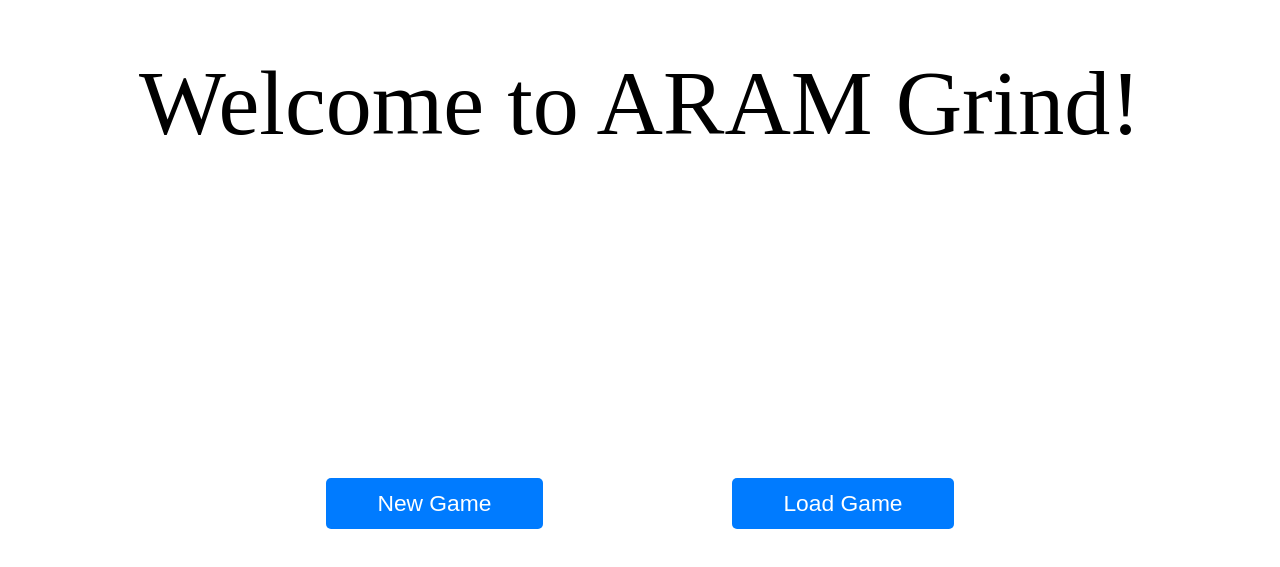
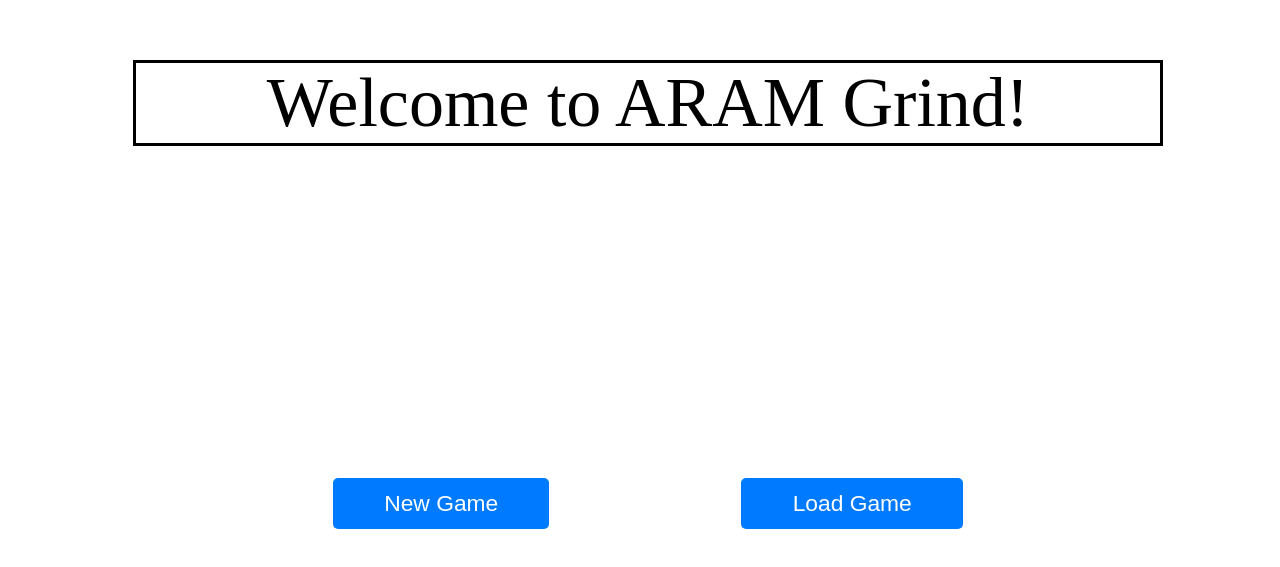
Before and after one commit to simonrydder/aram-grind-gui, a Nuxt app: page / in a window 1280 px wide. Shown: the part 105-672 px from the top of the page. Built offline with nearby package versions, Linux system fonts and the light colour scheme.

Commit message:
refactored layout

```diff
--- /dev/null
+++ b/assets/css/container.css
@@ -0,0 +1,28 @@
+.page {
+  /* display: flex; */
+  height: 100vh;
+  width: 100vw;
+}
+
+.vertical-container {
+  display: flex;
+  flex-direction: row;
+  height: 100%;
+  width: 100%;
+}
+
+.horizontal-container {
+  display: flex;
+  flex-direction: column;
+  height: 100%;
+  width: 100%;
+}
+
+.child {
+  display: flex;
+  flex: 1;
+  justify-content: center;
+  align-items: center;
+  height: 100%;
+  width: 100%;
+}
--- /dev/null
+++ b/components/TitleText.vue
@@ -0,0 +1,71 @@
+<template>
+  <div
+    class="welcome-text"
+    :style="{ width: width, height: height }"
+    ref="welcomeText"
+  >
+    {{ message }}
+  </div>
+</template>
+
+<script setup>
+import { defineProps, onMounted, ref, watch } from "vue";
+
+const props = defineProps({
+  message: {
+    type: String,
+  },
+  width: {
+    type: String,
+    default: "80%",
+  },
+  height: {
+    type: String,
+    default: "20%",
+  },
+});
+
+const welcomeText = ref(null);
+
+const adjustFontSize = () => {
+  const element = welcomeText.value;
+  if (!element) return;
+
+  const parentWidth = element.clientWidth;
+  const parentHeight = element.clientHeight;
+  let fontSize = 10; // Start with a small font size
+  element.style.fontSize = `${fontSize}px`;
+
+  // Increase font size until it overflows the container
+  while (
+    element.scrollWidth <= parentWidth &&
+    element.scrollHeight <= parentHeight
+  ) {
+    fontSize += 1;
+    element.style.fontSize = `${fontSize}px`;
+  }
+
+  // Reduce font size by one step to prevent overflow
+  fontSize -= 1;
+  element.style.fontSize = `${fontSize}px`;
+};
+
+onMounted(adjustFontSize);
+watch(() => props.message, adjustFontSize); // Re-run when the message changes
+
+onMounted(() => {
+  window.addEventListener("resize", adjustFontSize);
+});
+</script>
+
+<style scoped>
+.welcome-text {
+  display: flex;
+  justify-content: center;
+  align-items: center;
+  text-align: center;
+  overflow: hidden;
+  white-space: nowrap;
+  border: solid black;
+}
+</style>
--- a/pages/game/load.vue
+++ b/pages/game/load.vue
@@ -1,22 +1,38 @@
 <template>
-  <div class="page-container">
-    <div class="top-section">
-      <h1 class="welcome-message">Load Game</h1>
-    </div>
-    <div class="bottom-section">
-      <nuxt-link to="/">
-        <button class="menu-button">Back to Home</button>
-      </nuxt-link>
+  <div class="page">
+    <div class="horizontal-container">
+      <div class="child top">
+        <TitleText message="Load game!" width="80%" height="50%" />
+      </div>
+      <div class="child mid">
+        <TitleText message="Choose game:" />
+      </div>
+      <div class="child bottom">
+        <nuxt-link to="/">
+          <button class="menu-button">Back to Home</button>
+        </nuxt-link>
+      </div>
     </div>
   </div>
 </template>
-
 <script setup></script>
 
 <style scoped>
 @import url("~/assets/menu_button.css");
+@import url("~/assets/css/container.css");
 
-/* Same styles as in new.vue */
+.child.top {
+  flex: 20%;
+}
+
+.child.mid {
+  flex: 60%;
+}
+
+.child.bottom {
+  flex: 20%;
+}
+
 .page-container {
   display: flex;
   flex-direction: column;
@@ -24,15 +40,21 @@
 }
 
 .top-section {
-  flex: 2; /* Takes up 2/3 of the height */
+  flex: 20%; /* Takes up 2/3 of the height */
   display: flex;
   justify-content: center;
   align-items: center;
   padding: 20px;
 }
+.mid-section {
+  flex: 60%; /* Takes up 1/3 of the height */
+  display: flex;
+  justify-content: center;
+  align-items: center;
+}
 
 .bottom-section {
-  flex: 1; /* Takes up 1/3 of the height */
+  flex: 20%; /* Takes up 1/3 of the height */
   display: flex;
   justify-content: center;
   align-items: center;
--- a/pages/game/new.vue
+++ b/pages/game/new.vue
@@ -1,15 +1,24 @@
 <template>
-  <div class="page-container">
-    <div class="top-section">
-      <h1 class="welcome-message">New Game</h1>
-    </div>
-    <div class="mid-section">
-      <h1 class="welcome-message">New Game</h1>
-    </div>
-    <div class="bottom-section">
-      <nuxt-link to="/">
-        <button class="menu-button">Back to Home</button>
-      </nuxt-link>
+  <div class="page">
+    <div class="horizontal-container">
+      <div class="child top">
+        <TitleText message="Create new game!" width="80%" height="50%" />
+      </div>
+      <div class="child mid">
+        <div class="vertical-container">
+          <div class="child">
+            <TitleText message="Add players" />
+          </div>
+          <div class="child">
+            <TitleText message="Choose settings" />
+          </div>
+        </div>
+      </div>
+      <div class="child bottom">
+        <nuxt-link to="/">
+          <button class="menu-button">Back to Home</button>
+        </nuxt-link>
+      </div>
     </div>
   </div>
 </template>
@@ -18,36 +27,17 @@
 
 <style scoped>
 @import url("~/assets/menu_button.css");
+@import url("~/assets/css/container.css");
 
-.page-container {
-  display: flex;
-  flex-direction: column;
-  height: 100vh; /* Full height of the viewport */
+.child.top {
+  flex: 20%;
 }
 
-.top-section {
-  flex: 20%; /* Takes up 2/3 of the height */
-  display: flex;
-  justify-content: center;
-  align-items: center;
-  padding: 20px;
-}
-.mid-section {
-  flex: 60%; /* Takes up 1/3 of the height */
-  display: flex;
-  justify-content: center;
-  align-items: center;
+.child.mid {
+  flex: 60%;
 }
 
-.bottom-section {
-  flex: 20%; /* Takes up 1/3 of the height */
-  display: flex;
-  justify-content: center;
-  align-items: center;
-}
-
-.welcome-message {
-  font-size: 2rem;
-  text-align: center;
+.child.bottom {
+  flex: 20%;
 }
 </style>
--- a/pages/index.vue
+++ b/pages/index.vue
@@ -1,18 +1,17 @@
 <template>
-  <div class="container">
-    <!-- <div>
-      <ViewportWidthLabel />
-    </div> -->
-    <div class="top-section">
-      <WelcomeText />
+  <div class="page">
+    <div class="horizontal-container">
+      <div class="child">
+        <TitleText message="Welcome to ARAM Grind!" />
       </div>
-    <div class="bottom-section">
+      <div class="child buttons-container">
         <NuxtLink to="/game/new">
           <button class="menu-button" @click="newGame">New Game</button>
         </NuxtLink>
         <NuxtLink to="/game/load">
           <button class="menu-button" @click="loadGame">Load Game</button>
         </NuxtLink>
+      </div>
     </div>
   </div>
 </template>
@@ -29,33 +28,9 @@ const loadGame = () => {
 
 <style scoped>
 @import url("~/assets/menu_button.css");
+@import url("~/assets/css/container.css");
 
-.container {
-  display: flex;
-  flex-direction: column;
-  height: 100vh; /* Full height of the viewport */
-}
-
-.top-section {
-  flex: 1; /* Takes up 2/3 of the height */
-  display: flex;
-  justify-content: center;
-  align-items: center;
-  padding: 0px;
-  text-align: center;
-}
-
-.bottom-section {
-  flex: 1; /* Takes up 1/3 of the height */
-  display: flex;
-  justify-content: center;
-  align-items: center;
+.child.buttons-container {
   gap: 15%; /* Space between buttons */
 }
-
-.welcome-message {
-  /* max-width: 80%; */
-  font-size: calc(7vw + 5px); /* Responsive scaling of font size */
-  white-space: nowrap; /* Prevent line breaks */
-}
 </style>
```
Also changed, not shown: assets/menu_button.css (indentation only). Lines whose indentation alone changed are shown as unchanged.
